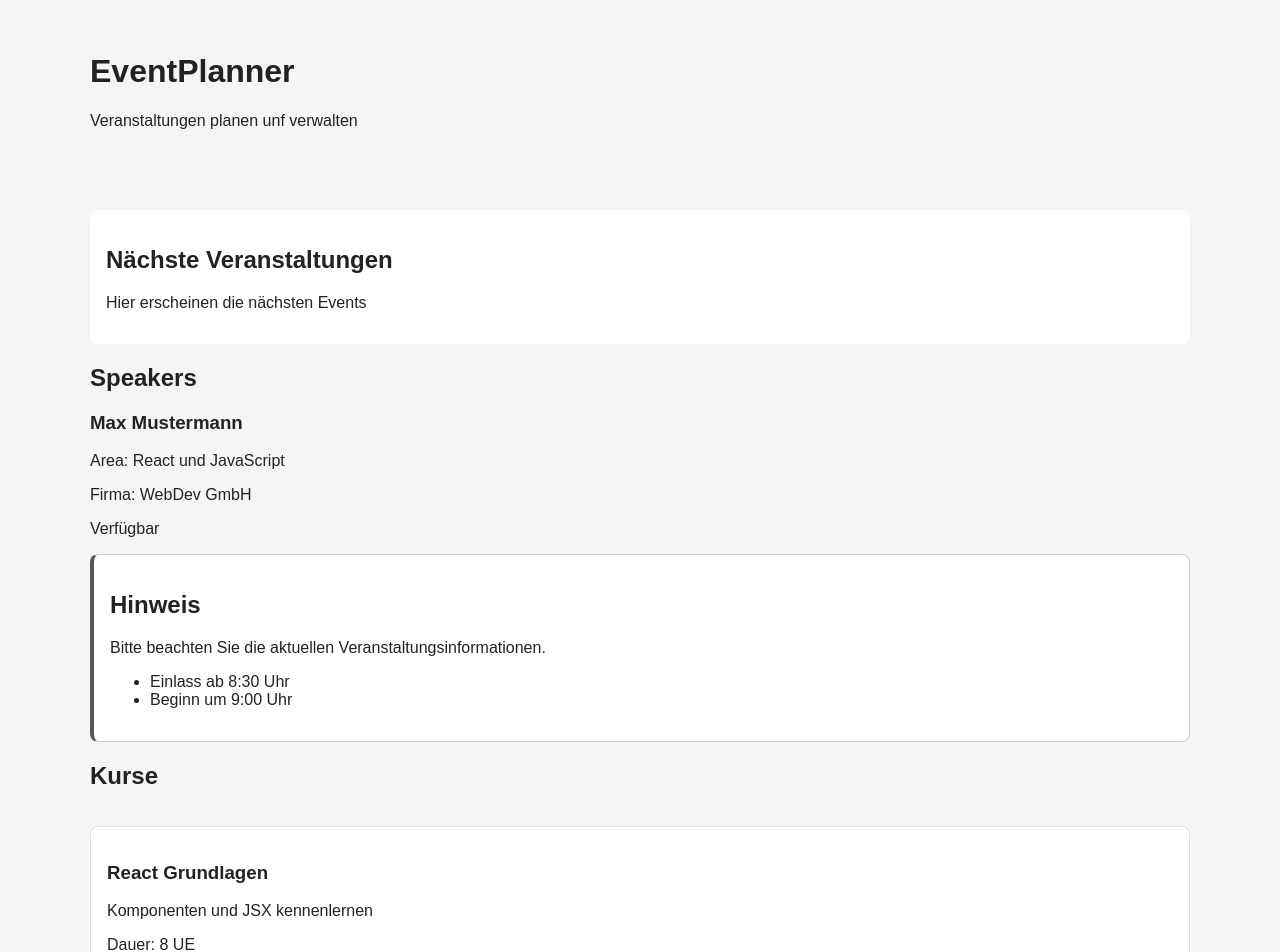
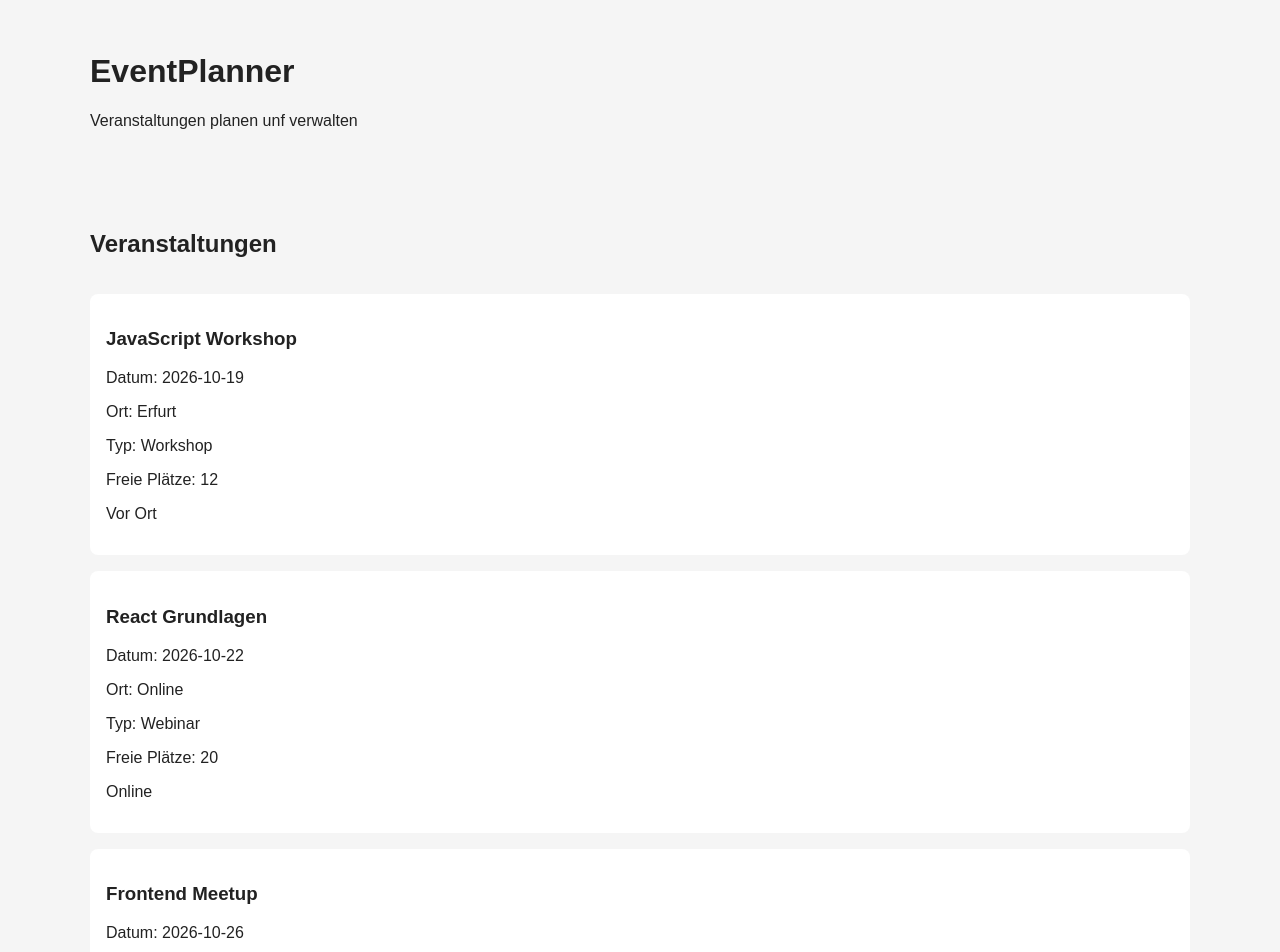
Before and after one commit to vilhelmobandito/eventplanner, a React (Vite) app: page / in a window 1280 px wide. Shown: the top 952 px of the page. Built offline with nearby package versions, Linux system fonts and the light colour scheme.

Commit message:
Render events from data

```diff
--- a/src/components/App.jsx
+++ b/src/components/App.jsx
@@ -1,36 +1,13 @@
 import Header from "./Header";
 import Footer from "./Footer";
-import CourseCard from "./CourseCard";
-import CourseList from "./CourseList";
-import SpeakerList from "./SpeakerList";
-import InfoBox from "./InfoBox";
-import Panel from "./Panel";
-import Notice from "./Notice";
+import EventList from "./EventList";
 
 export default function App() {
   return (
     <>
       <Header />
       <main>
-        <Panel title="Nächste Veranstaltungen">
-          <p>Hier erscheinen die nächsten Events</p>
-        </Panel>
-
-        <SpeakerList />
-        <InfoBox title="Hinweis">
-          <p>Bitte beachten Sie die aktuellen Veranstaltungsinformationen.</p>
-          <ul>
-            <li>Einlass ab 8:30 Uhr</li>
-            <li>Beginn um 9:00 Uhr</li>
-          </ul>
-        </InfoBox>
-        <CourseList />
-        <Notice type="info">
-          <strong>Hinweis:</strong> Die Anmeldung ist ab morgen möglich.
-        </Notice>
-        <Notice type="warning">
-          <p>Für diese Veranstaltung sind nur noch wenige Plätze frei.</p>
-        </Notice>
+        <EventList />
       </main>
       <Footer />
     </>
--- /dev/null
+++ b/src/components/EventCard.jsx
@@ -0,0 +1,14 @@
+function EventCard({ title, date, location, eventType, seats, online }) {
+  return (
+    <article className="event-card">
+      <h3>{title}</h3>
+      <p>Datum: {date}</p>
+      <p>Ort: {location}</p>
+      <p>Typ: {eventType}</p>
+      <p>Freie Plätze: {seats}</p>
+      <p>{online ? "Online" : "Vor Ort"}</p>
+    </article>
+  );
+}
+
+export default EventCard;
--- /dev/null
+++ b/src/components/EventList.jsx
@@ -0,0 +1,25 @@
+import events from "../data/events";
+import EventCard from "./EventCard";
+
+function EventList() {
+  return (
+    <section className="event-list">
+      <h2>Veranstaltungen</h2>
+      {events.map((event) => {
+        return (
+          <EventCard
+            key={event.id}
+            title={event.title}
+            date={event.date}
+            location={event.location}
+            eventType={event.eventType}
+            seats={event.seats}
+            online={event.online}
+          />
+        );
+      })}
+    </section>
+  );
+}
+
+export default EventList;
--- /dev/null
+++ b/src/data/events.js
@@ -0,0 +1,40 @@
+const events = [
+  {
+    id: 1,
+    title: "JavaScript Workshop",
+    date: "2026-10-19",
+    location: "Erfurt",
+    eventType: "Workshop",
+    seats: 12,
+    online: false,
+  },
+  {
+    id: 2,
+    title: "React Grundlagen",
+    date: "2026-10-22",
+    location: "Online",
+    eventType: "Webinar",
+    seats: 20,
+    online: true,
+  },
+  {
+    id: 3,
+    title: "Frontend Meetup",
+    date: "2026-10-26",
+    location: "Jena",
+    eventType: "Meetup",
+    seats: 0,
+    online: false,
+  },
+  {
+    id: 4,
+    title: "Bash scripting",
+    date: "2026-10-27",
+    location: "Leipzig",
+    eventType: "Unterricht",
+    seats: 20,
+    online: false,
+  },
+];
+
+export default events;
--- a/src/styles.css
+++ b/src/styles.css
@@ -24,13 +24,15 @@
   padding-block: 2rem;
 }
 
-.course-list {
+.course-list,
+.event-list {
   display: grid;
   gap: 1rem;
   margin-bottom: 1.5rem;
 }
 
 .course-card,
+.event-card,
 .info-box,
 .panel,
 .notice {
```
